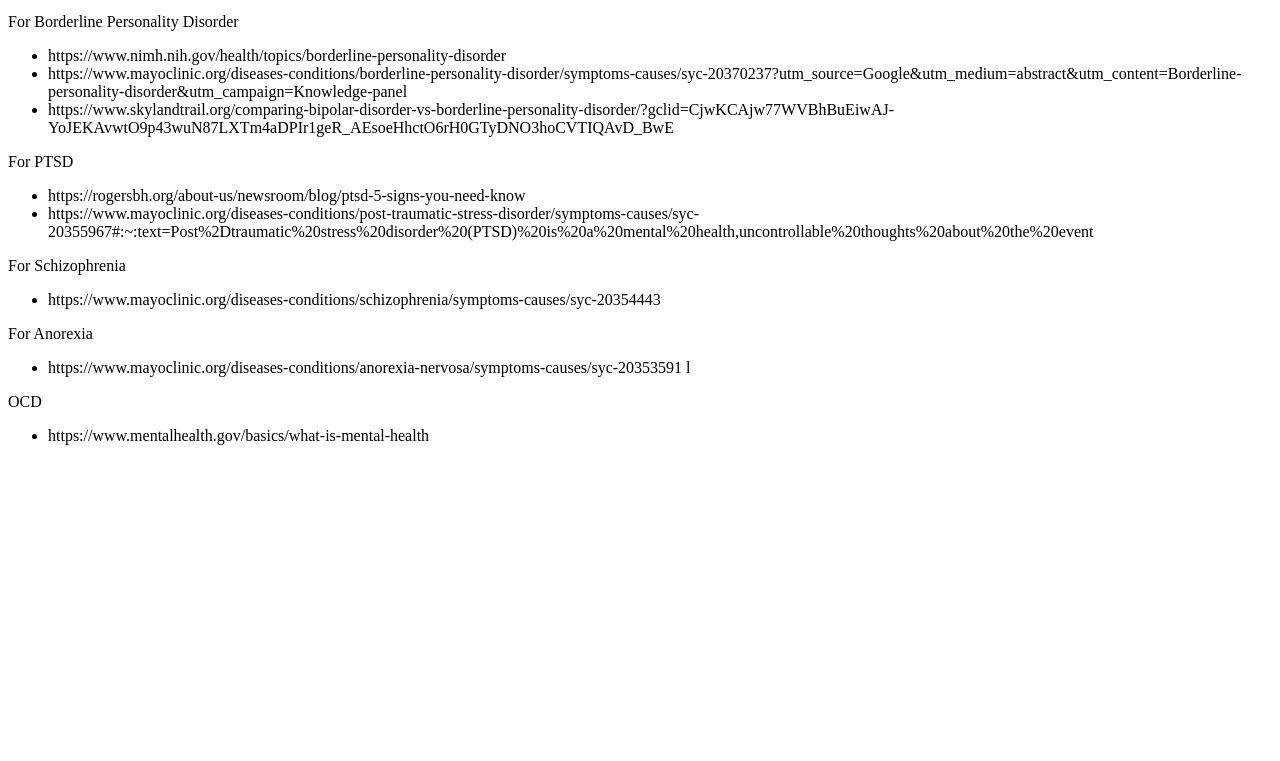
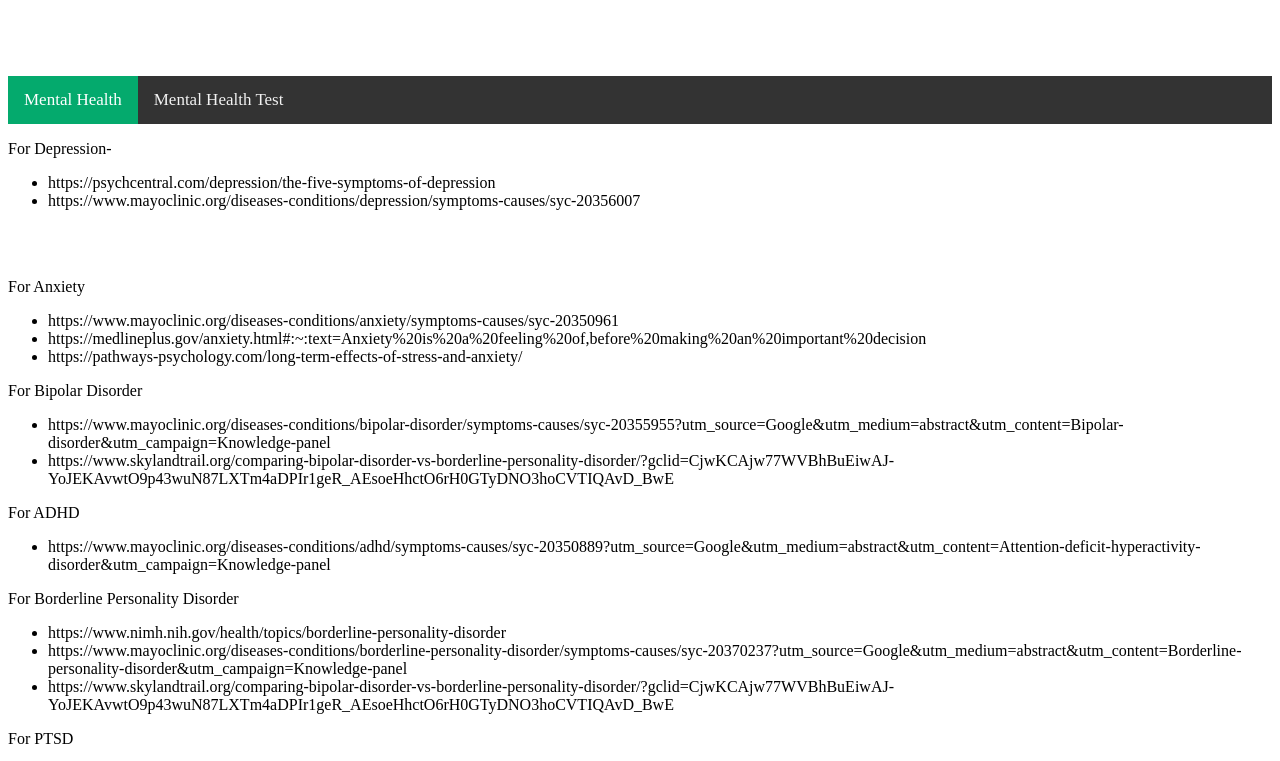
Before and after one commit to Shinypup06/hackathon, a plain HTML site: page references.html in a window 1280 px wide. Shown: the part 203-964 px from the top of the page. Before the commit the page ends 800 px from the top, so only its background shows below. Drawn offline with Linux system fonts and the light colour scheme.

Commit message:
Update references.html

```diff
--- a/references.html
+++ b/references.html
@@ -1,3 +1,23 @@
+<html>
+  <body>
+    <p class="heading"> Sources Used </p>
+   <div class="topnav">
+ <a class="active" href="mental_health.html">Mental Health</a>
+    <a href="mental_health_test.html">Mental Health Test</a>
+</div>
+<p> For Depression- <br>
+  <ul>
+    <li> https://psychcentral.com/depression/the-five-symptoms-of-depression </li>
+    <li> https://www.mayoclinic.org/diseases-conditions/depression/symptoms-causes/syc-20356007</li>
+  </ul>
+</P>
+<br><br>
+<p> For Anxiety
+  <ul>
+    <li>https://www.mayoclinic.org/diseases-conditions/anxiety/symptoms-causes/syc-20350961 </li>
+    <li>https://medlineplus.gov/anxiety.html#:~:text=Anxiety%20is%20a%20feeling%20of,before%20making%20an%20important%20decision </li>
+    <li> https://pathways-psychology.com/long-term-effects-of-stress-and-anxiety/ </li>
+  </ul>
 </p>
 <p> For Bipolar Disorder
   <ul>
```
